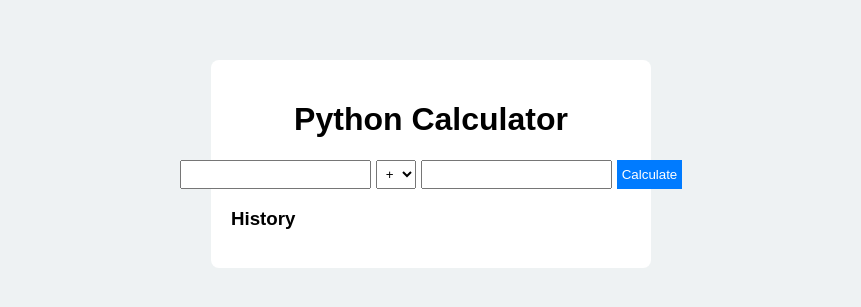
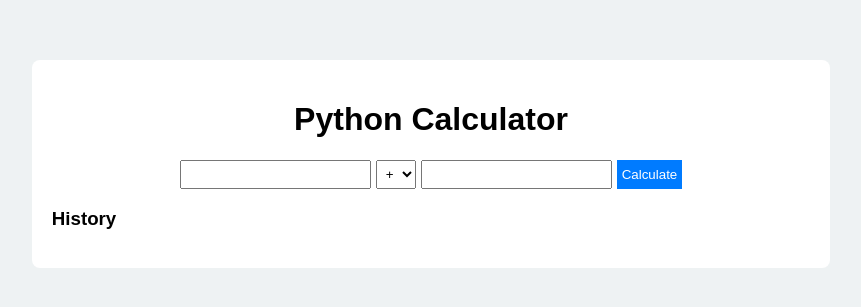
Before and after one commit to amithjo001/cloud-ci-cd-assignment, a Flask app: page / in a window 1280 px wide. Shown: the top 307 px of the page, without its empty margins (209-1070 px from the left). Run offline with Flask 3, Linux system fonts and the light colour scheme.

Commit message:
Calculator Styling Fixing

```diff
--- a/static/style.css
+++ b/static/style.css
@@ -4,7 +4,7 @@ body {
 }
 
 .container {
-    width: 400px;
+    width: 60%;
     margin: 60px auto;
     background: white;
     padding: 20px;
```
